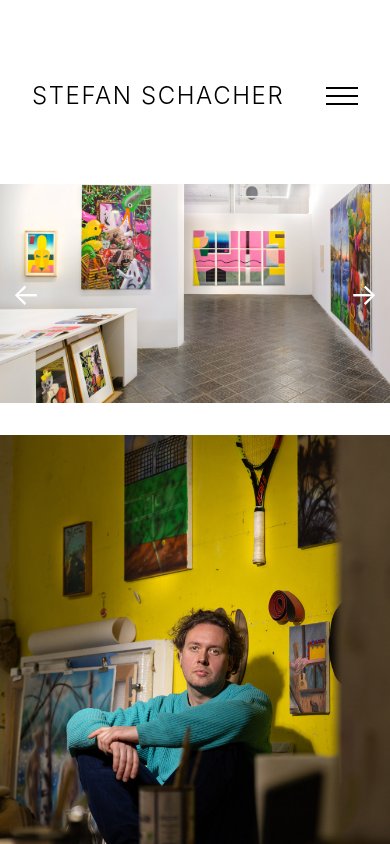
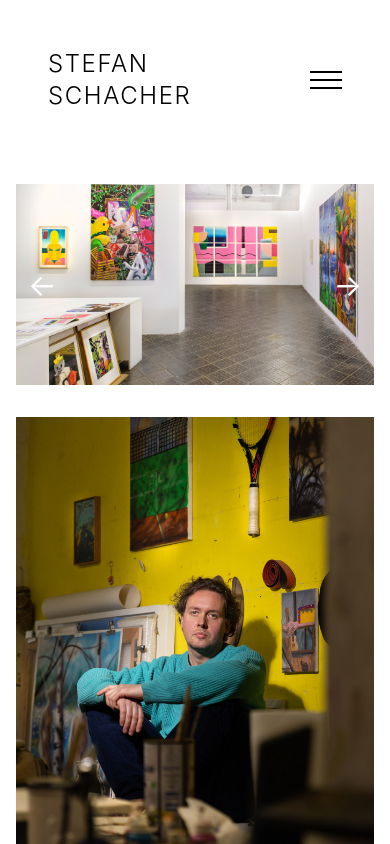
Before and after one commit to imkehoegden/stefan-schacher, a React (Vite) app in the folder website-stefan-schacher/: page / in a window 390 px wide. Shown: the top 844 px of the page. Built offline with nearby package versions, Linux system fonts and the light colour scheme.

Commit message:
style: layout for mobile adjusted

```diff
--- a/website-stefan-schacher/src/components/Layout.jsx
+++ b/website-stefan-schacher/src/components/Layout.jsx
@@ -5,8 +5,7 @@ import Footer from "./Footer";
 
 export default function Layout() {
   return (
-    <div className="max-w-[1600px] mx-auto mt-20">
-      {/* max-w-7xl flex flex-col min-h-screen */}
+    <div className="max-w-[1600px] mx-auto px-4 sm:px-6 lg:px-8 mt-12 sm:mt-16 lg:mt-20">
       <Header />
       <main className="min-h-[75vh] max-w-[1540px] mx-auto py-10 space-y-8 ">
         <Outlet />
```
